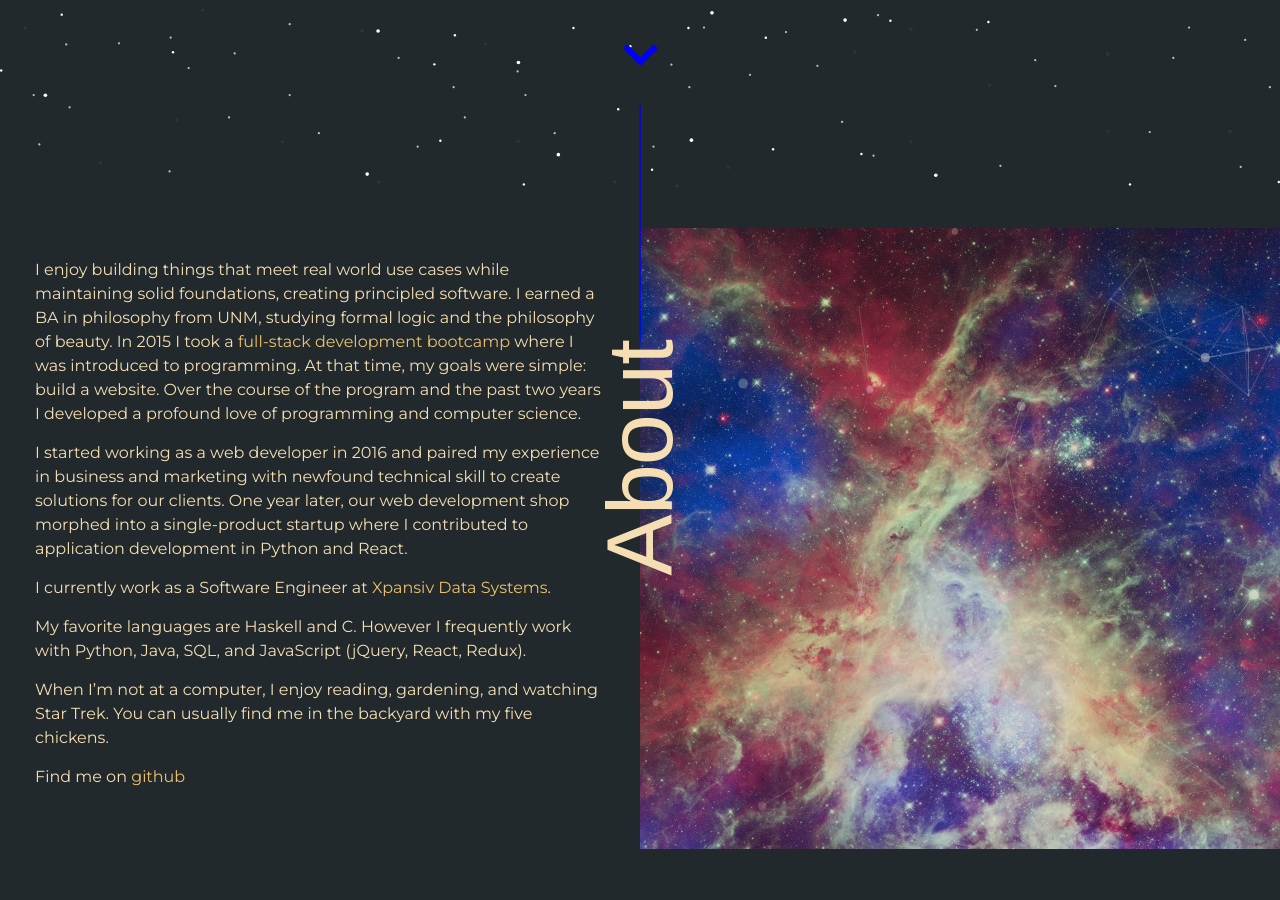
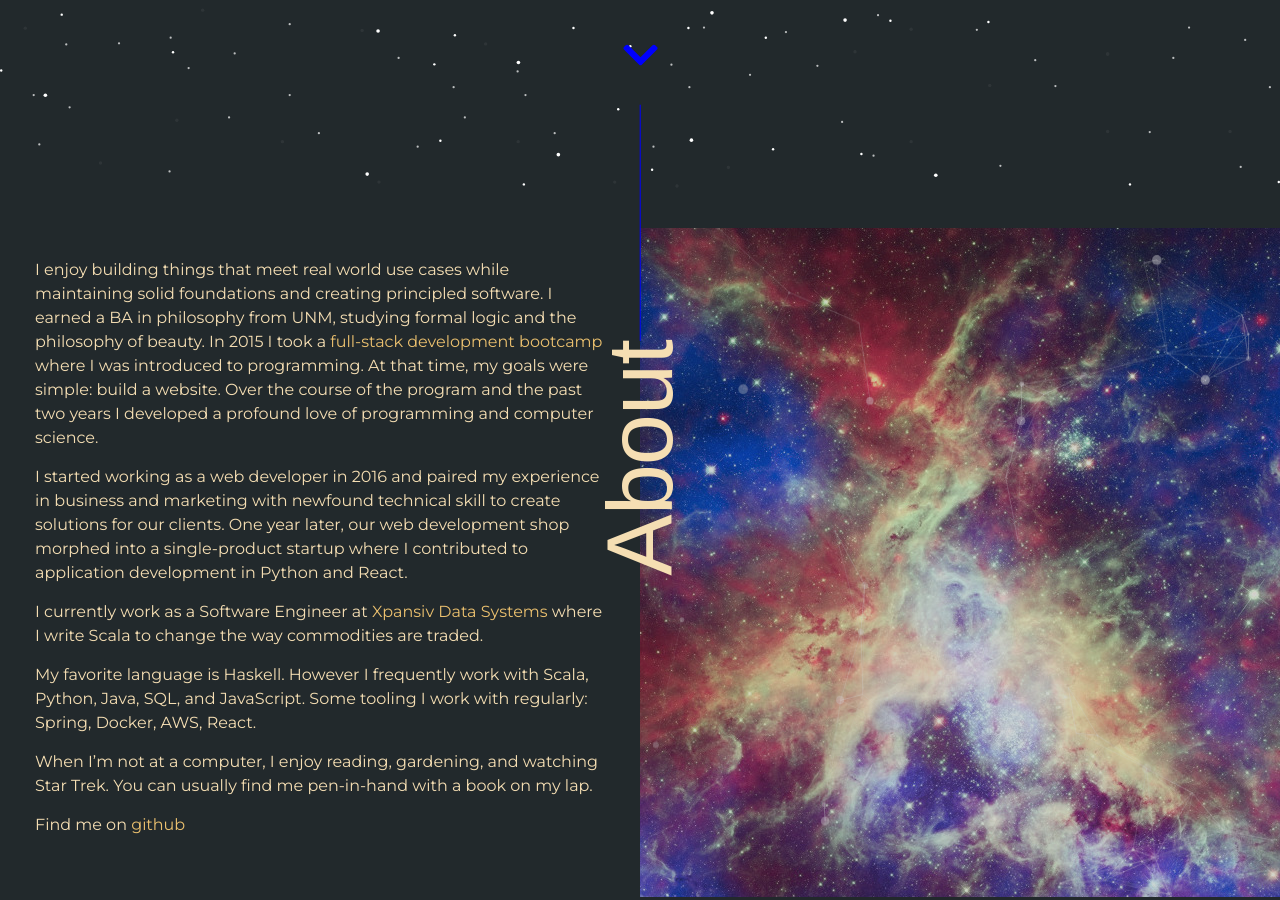
Before and after one commit to halawaykeller/kimberlykeller.github.io, a Jekyll site: the page built from index.html, in a window 1280 px wide and 900 px high, scrolled down 712 px. Built offline with Jekyll 4.4.1, drawn with Linux system fonts in a browser that asks for light colours; nearby versions of some CDN libraries; some web fonts are replaced; before the commit the page ends 1568 px from its top, so only the background shows below that.

Commit message:
Update about.md
Updating about section

```diff
--- a/_includes/about.md
+++ b/_includes/about.md
@@ -1,11 +1,11 @@
-I enjoy building things that meet real world use cases while maintaining solid foundations, creating principled software. I earned a BA in philosophy from UNM, studying formal logic and the philosophy of beauty. In 2015 I took a [full-stack development bootcamp](https://deepdivecoding.com/fullstack/) where I was introduced to programming. At that time, my goals were simple: build a website. Over the course of the program and the past two years I developed a profound love of programming and computer science.
+I enjoy building things that meet real world use cases while maintaining solid foundations and creating principled software. I earned a BA in philosophy from UNM, studying formal logic and the philosophy of beauty. In 2015 I took a [full-stack development bootcamp](https://deepdivecoding.com/fullstack/) where I was introduced to programming. At that time, my goals were simple: build a website. Over the course of the program and the past two years I developed a profound love of programming and computer science.
 
 I started working as a web developer in 2016 and paired my experience in business and marketing with newfound technical skill to create solutions for our clients. One year later, our web development shop morphed into a single-product startup where I contributed to application development in Python and React.
 
-I currently work as a Software Engineer at [Xpansiv Data Systems](https://www.xpansiv.com/).
+I currently work as a Software Engineer at [Xpansiv Data Systems](https://www.xpansiv.com/) where I write Scala to change the way commodities are traded.
 
-My favorite languages are Haskell and C. However I frequently work with Python, Java, SQL, and JavaScript (jQuery, React, Redux).
+My favorite language is Haskell. However I frequently work with Scala, Python, Java, SQL, and JavaScript. Some tooling I work with regularly: Spring, Docker, AWS, React.
 
-When I’m not at a computer, I enjoy reading, gardening, and watching Star Trek. You can usually find me in the backyard with my five chickens.
+When I’m not at a computer, I enjoy reading, gardening, and watching Star Trek. You can usually find me pen-in-hand with a book on my lap.
 
 Find me on [github](https://github.com/kimberlykeller)
```
